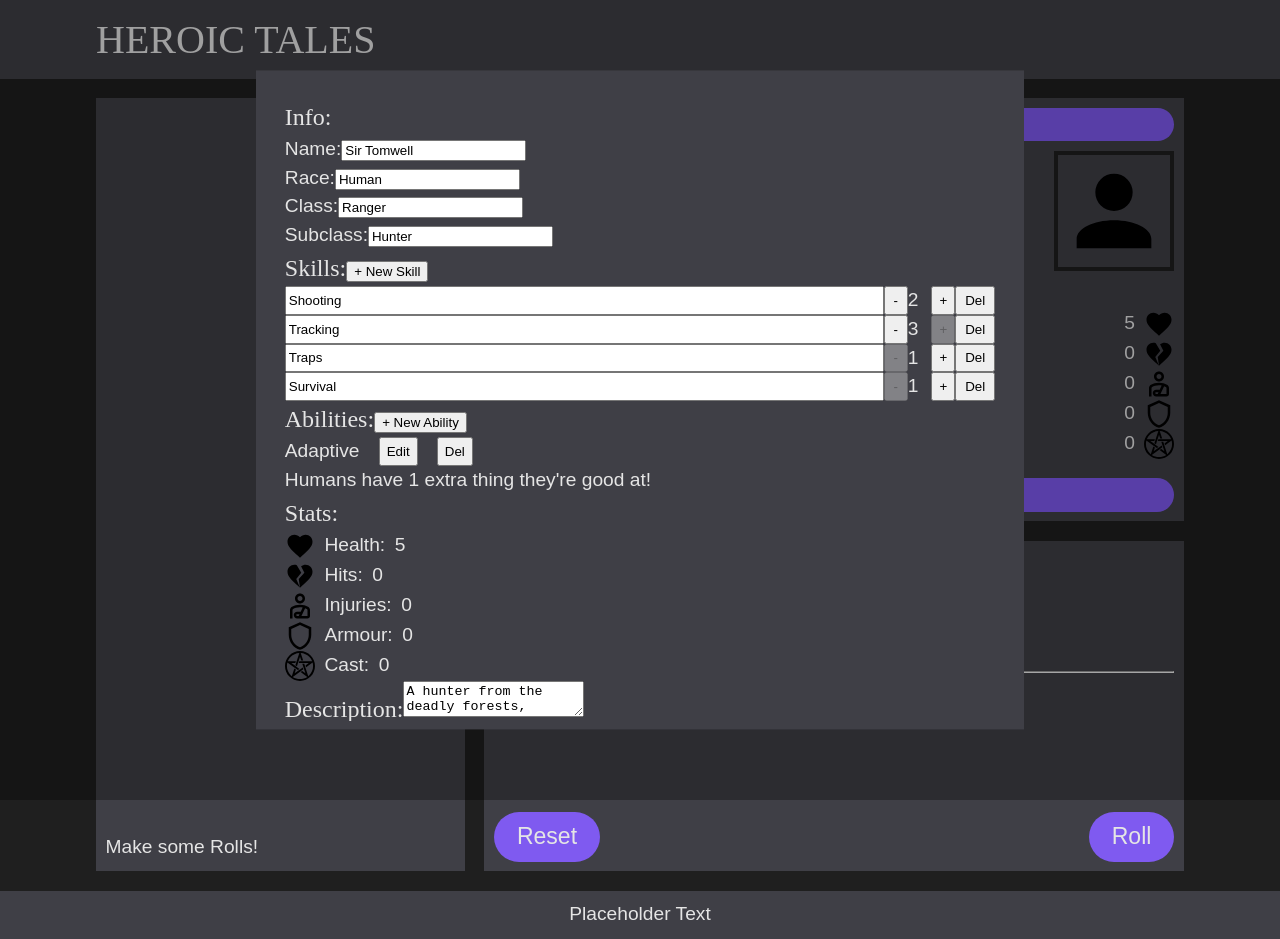
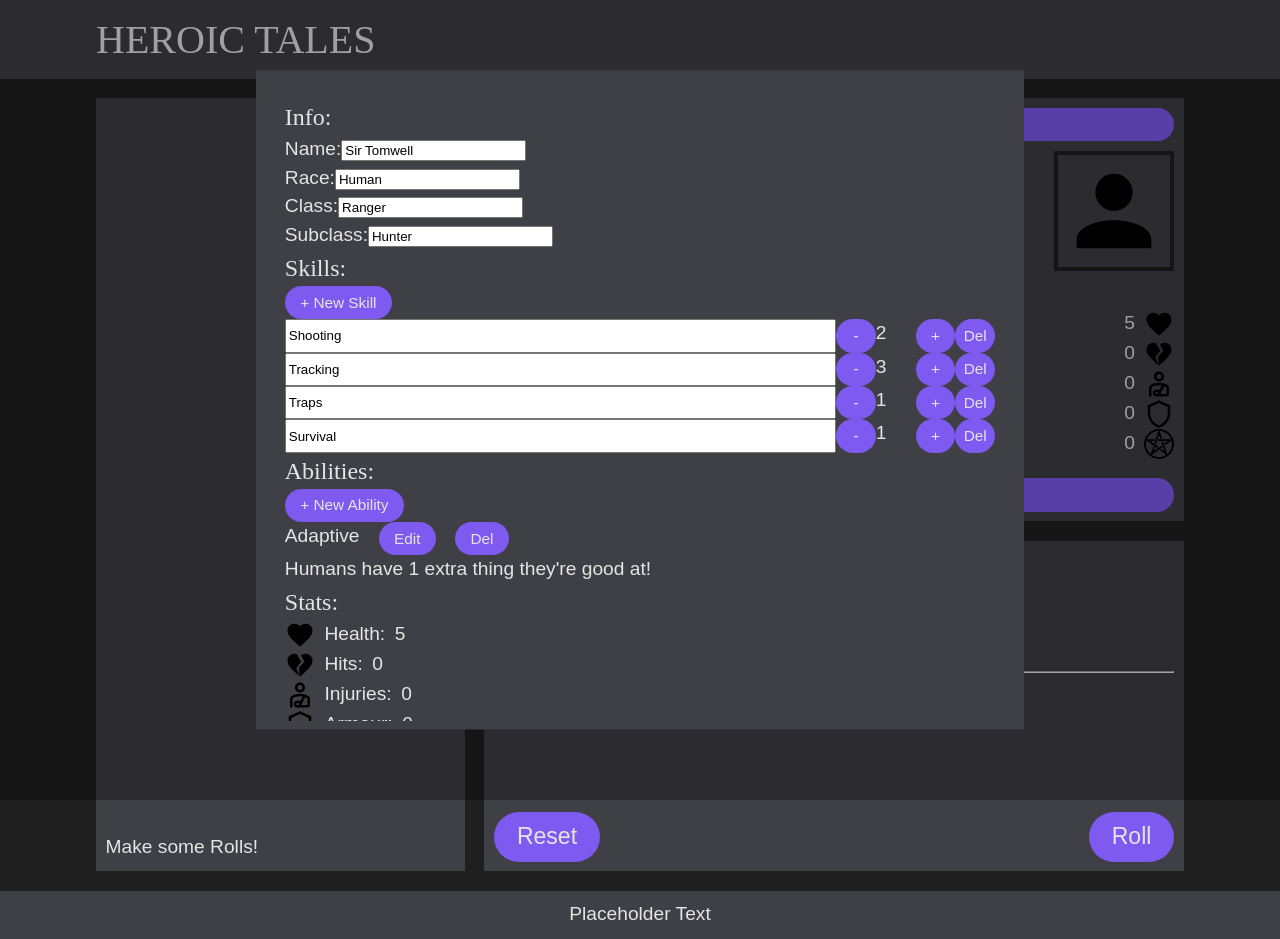
Before and after one commit to gemini-mastiff/heroic-tales-app, a React (Vite) app: page / in a window 1280 px wide. Both pictures are taken after a click on the button "Edit". Built offline with nearby package versions, Linux system fonts and the light colour scheme; a web font is replaced by a local one.

Commit message:
style: changed all buttons on EditCharForm to Button component

```diff
--- a/src/components/EditCharForm.jsx
+++ b/src/components/EditCharForm.jsx
@@ -1,6 +1,7 @@
 import styled from "styled-components";
 import { useState } from "react";
 import TextInput from "./TextInput.jsx";
+import Button from "./Button.jsx";
 import noImgSvg from "../assets/account.svg";
 import healthSvg from "../assets/health.svg";
 import hitsSvg from "../assets/hit.svg";
@@ -159,7 +160,9 @@ export default function EditCharForm({ char, onSubmit }) {
       </div>
       <div name="Skills">
         <Header>Skills:</Header>
-        <button onClick={(e) => handleNewSkill(e)}>+ New Skill</button>
+        <Button $small onClick={(e) => handleNewSkill(e)}>
+          + New Skill
+        </Button>
         {charDetails.skills.map((skill) => {
           return (
             <SkillItem key={skill.id}>
@@ -168,32 +171,38 @@ export default function EditCharForm({ char, onSubmit }) {
                 onChange={(e) => handleSkillName(e.target.value, skill.id)}
               />
               <RatingContainer>
-                <button
+                <Button
+                  $small
                   disabled={skill.rating <= 1}
                   onClick={(e) =>
                     handleSkillRating(e, skill.rating - 1, skill.id)
                   }
                 >
                   -
-                </button>
+                </Button>
                 <p>{skill.rating}</p>
-                <button
+                <Button
+                  $small
                   disabled={skill.rating >= 3}
                   onClick={(e) =>
                     handleSkillRating(e, skill.rating + 1, skill.id)
                   }
                 >
                   +
-                </button>
+                </Button>
               </RatingContainer>
-              <button onClick={(e) => handelSkillDel(e, skill.id)}>Del</button>
+              <Button $small onClick={(e) => handelSkillDel(e, skill.id)}>
+                Del
+              </Button>
             </SkillItem>
           );
         })}
       </div>
       <div name="Abilities">
         <Header>Abilities:</Header>
-        <button onClick={(e) => handleNewAbility(e)}>+ New Ability</button>
+        <Button $small onClick={(e) => handleNewAbility(e)}>
+          + New Ability
+        </Button>
         {charDetails.abilities.map((ability) => {
           return (
             <AbilityItem
@@ -266,17 +275,21 @@ export default function EditCharForm({ char, onSubmit }) {
           {charDetails.inventory.map((item, index) => {
             return (
               <li key={crypto.randomUUID()}>
-                <EditableText
+                <input
                   value={item}
-                  onChange={(value) => handleInvChange(value, index)}
+                  onChange={(e) => handleInvChange(e.target.value, index)}
                 />
-                <button onClick={(e) => handleInvDel(e, index)}>Del</button>
+                <Button $small onClick={(e) => handleInvDel(e, index)}>
+                  Del
+                </Button>
               </li>
             );
           })}
         </ul>
       </div>
-      <input type="submit" />
+      <Button $small type="submit">
+        Submit
+      </Button>
     </FormStyled>
   );
 }
@@ -327,10 +340,12 @@ function AbilityItem({ ability, onNameChange, onDescChange, onDel }) {
         ) : (
           <p>{ability.name}</p>
         )}
-        <button onClick={(e) => handleEdit(e)}>
+        <Button $small onClick={(e) => handleEdit(e)}>
           {isEdit ? "Save" : "Edit"}
-        </button>
-        <button onClick={(e) => onDel(e, ability.id)}>Del</button>
+        </Button>
+        <Button $small onClick={(e) => onDel(e, ability.id)}>
+          Del
+        </Button>
       </AbilityHeader>
       {isEdit ? (
         <textarea
```
